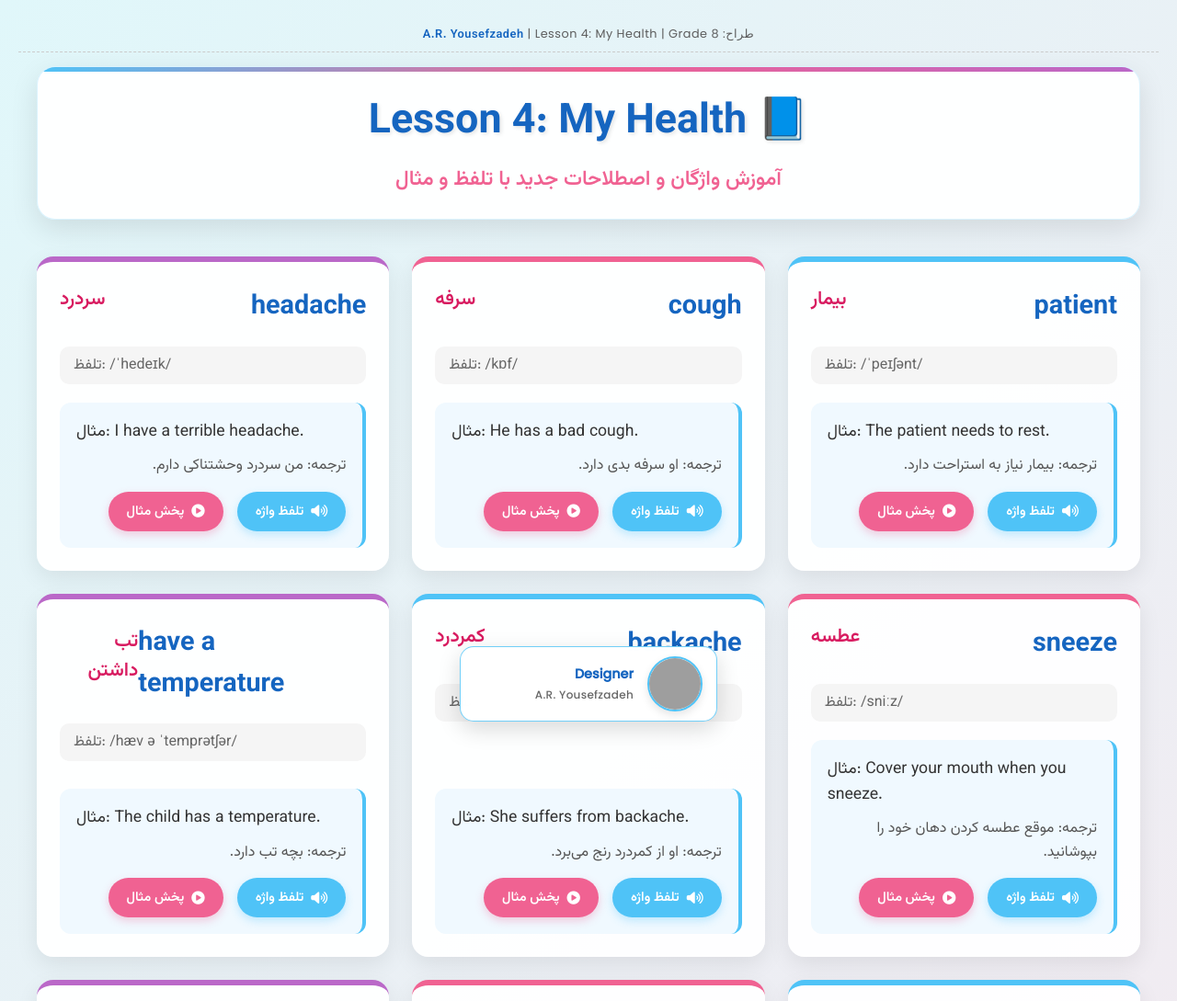
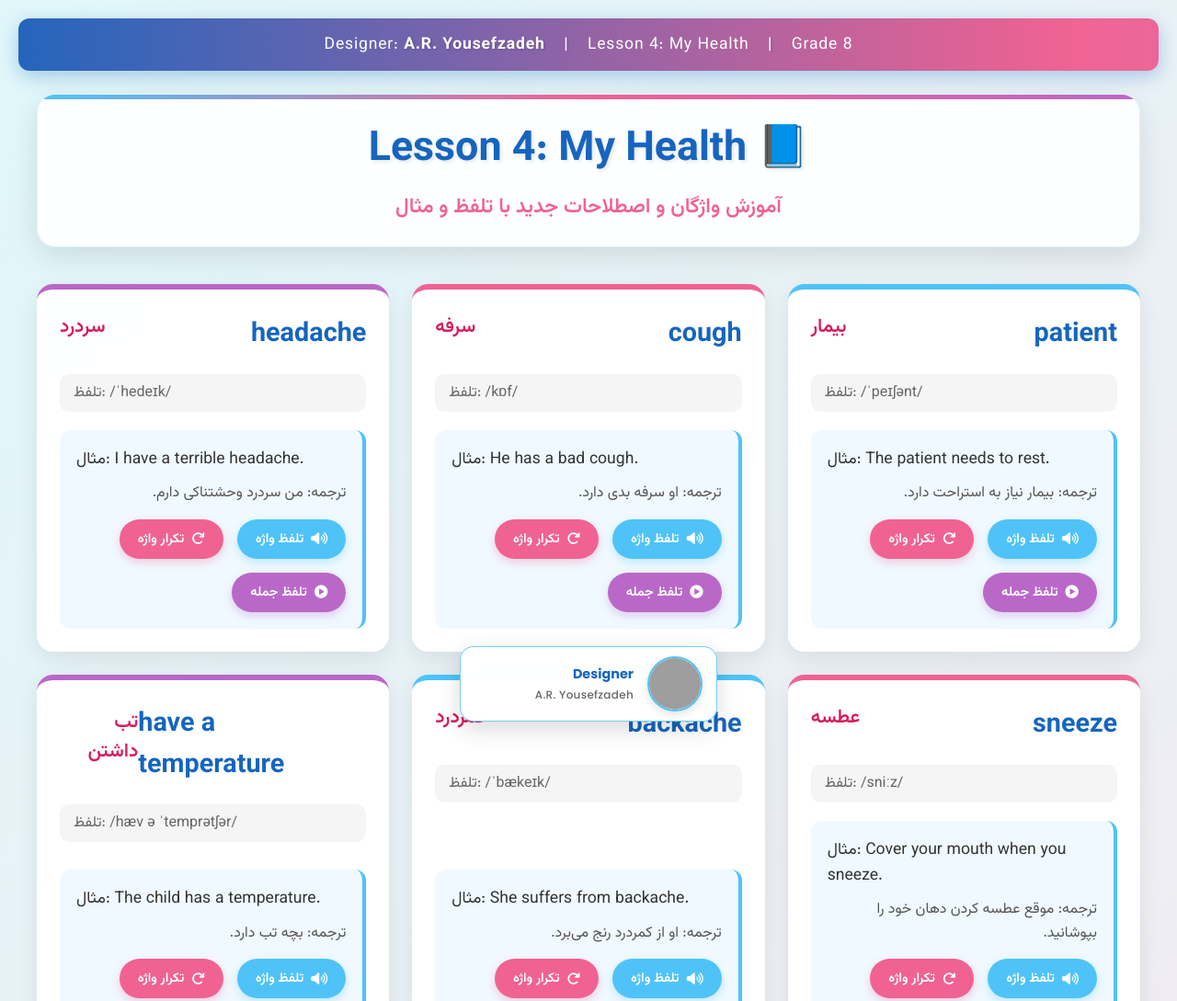
Before and after one commit to yousefzadeh50/Lesson-4-Grade-8, a plain HTML site: page index.html in a window 1280 px wide. Shown: the top 1089 px of the page at 92% size. Drawn offline with Linux system fonts and the light colour scheme; grey boxes are pictures that could not be loaded.

Commit message:
Update index.html

```diff
--- a/index.html
+++ b/index.html
@@ -5,7 +5,7 @@
     <meta name="viewport" content="width=device-width, initial-scale=1.0">
     <title>آموزش واژگان درس 4 - My Health</title>
     <link rel="stylesheet" href="https://cdnjs.cloudflare.com/ajax/libs/font-awesome/6.4.0/css/all.min.css">
-    <link rel="stylesheet" href="https://fonts.googleapis.com/css2?family=Vazirmatn:wght@300;400;600;700&family=Poppins:wght@300;400;500&display=swap">
+    <link rel="stylesheet" href="https://fonts.googleapis.com/css2?family=Vazirmatn:wght@300;400;600;700&family=Poppins:wght@300;400;500;600;700&display=swap">
     <style>
         * {
             margin: 0;
@@ -31,18 +31,58 @@
         /* هدر با مشخصات طراح در بالا */
         .designer-header-top {
             text-align: center;
-            padding: 8px 0;
-            margin-bottom: 15px;
-            color: #5d5d5d;
-            font-size: 0.8rem;
+            padding: 15px 0;
+            margin-bottom: 25px;
+            color: #ffffff;
+            font-size: 1.1rem;
             font-family: 'Poppins', sans-serif;
-            letter-spacing: 0.5px;
-            border-bottom: 1px dashed #ccc;
+            letter-spacing: 0.8px;
+            background: linear-gradient(90deg, #1565c0, #f06292, #ba68c8);
+            border-radius: 12px;
+            box-shadow: 0 6px 20px rgba(21, 101, 192, 0.3);
+            position: relative;
+            overflow: hidden;
+            animation: gradientShift 6s ease infinite;
+            background-size: 200% 200%;
+        }
+
+        @keyframes gradientShift {
+            0% { background-position: 0% 50%; }
+            50% { background-position: 100% 50%; }
+            100% { background-position: 0% 50%; }
+        }
+
+        .designer-header-top::before {
+            content: "";
+            position: absolute;
+            top: 0;
+            left: 0;
+            width: 100%;
+            height: 100%;
+            background: linear-gradient(90deg, transparent, rgba(255,255,255,0.1), transparent);
+            animation: shine 3s ease infinite;
+        }
+
+        @keyframes shine {
+            0% { transform: translateX(-100%); }
+            100% { transform: translateX(100%); }
         }
 
         .designer-header-top span {
-            color: #1565c0;
-            font-weight: 600;
+            color: #fff;
+            font-weight: 700;
+            text-shadow: 1px 1px 3px rgba(0, 0, 0, 0.2);
+        }
+
+        .header-content {
+            position: relative;
+            z-index: 2;
+            padding: 0 20px;
+        }
+
+        .header-separator {
+            margin: 0 15px;
+            color: rgba(255, 255, 255, 0.8);
         }
 
         header {
@@ -177,6 +217,7 @@
             display: flex;
             gap: 15px;
             margin-top: 15px;
+            flex-wrap: wrap;
         }
 
         .audio-btn {
@@ -207,6 +248,15 @@
 
         .audio-btn.example-btn:hover {
             background: #ec407a;
+        }
+
+        .audio-btn.sentence-btn {
+            background: #ba68c8;
+            box-shadow: 0 4px 10px rgba(186, 104, 200, 0.3);
+        }
+
+        .audio-btn.sentence-btn:hover {
+            background: #ab47bc;
         }
 
         /* کادر طراح شناور در پایین صفحه */
@@ -286,6 +336,21 @@
         }
 
         @media (max-width: 768px) {
+            .designer-header-top {
+                font-size: 0.9rem;
+                padding: 12px 0;
+            }
+
+            .header-content {
+                display: flex;
+                flex-direction: column;
+                gap: 5px;
+            }
+
+            .header-separator {
+                display: none;
+            }
+
             .floating-designer {
                 width: 90%;
                 max-width: 280px;
@@ -304,10 +369,6 @@
             .vocabulary-grid {
                 grid-template-columns: 1fr;
             }
-
-            .designer-header-top {
-                font-size: 0.7rem;
-            }
         }
 
         @media (max-width: 480px) {
@@ -323,13 +384,23 @@
                 width: 50px;
                 height: 50px;
             }
+
+            .audio-controls {
+                flex-direction: column;
+            }
         }
     </style>
 </head>
 <body>
     <!-- مشخصات طراح در بالای صفحه -->
     <div class="designer-header-top">
-        طراح: <span>A.R. Yousefzadeh</span> | Lesson 4: My Health | Grade 8
+        <div class="header-content">
+            Designer: <span>A.R. Yousefzadeh</span>
+            <span class="header-separator">|</span>
+            Lesson 4: My Health
+            <span class="header-separator">|</span>
+            Grade 8
+        </div>
     </div>
 
     <div class="container">
@@ -368,7 +439,7 @@
                 example: "The patient needs to rest.",
                 examplePersian: "بیمار نیاز به استراحت دارد.",
                 wordAudio: "https://ssl.gstatic.com/dictionary/static/sounds/20200429/patient--_gb_1.mp3",
-                exampleAudio: "https://ssl.gstatic.com/dictionary/static/sounds/20200429/patient--_gb_1.mp3"
+                sentenceAudio: "https://ssl.gstatic.com/dictionary/static/sounds/20200429/patient--_gb_1.mp3" // در حالت واقعی باید آدرس جمله باشد
             },
             {
                 word: "cough",
@@ -377,7 +448,7 @@
                 example: "He has a bad cough.",
                 examplePersian: "او سرفه بدی دارد.",
                 wordAudio: "https://ssl.gstatic.com/dictionary/static/sounds/20200429/cough--_gb_1.mp3",
-                exampleAudio: "https://ssl.gstatic.com/dictionary/static/sounds/20200429/cough--_gb_1.mp3"
+                sentenceAudio: "https://ssl.gstatic.com/dictionary/static/sounds/20200429/cough--_gb_1.mp3"
             },
             {
                 word: "headache",
@@ -386,7 +457,7 @@
                 example: "I have a terrible headache.",
                 examplePersian: "من سردرد وحشتناکی دارم.",
                 wordAudio: "https://ssl.gstatic.com/dictionary/static/sounds/20200429/headache--_gb_1.mp3",
-                exampleAudio: "https://ssl.gstatic.com/dictionary/static/sounds/20200429/headache--_gb_1.mp3"
+                sentenceAudio: "https://ssl.gstatic.com/dictionary/static/sounds/20200429/headache--_gb_1.mp3"
             },
             {
                 word: "sneeze",
@@ -395,7 +466,7 @@
                 example: "Cover your mouth when you sneeze.",
                 examplePersian: "موقع عطسه کردن دهان خود را بپوشانید.",
                 wordAudio: "https://ssl.gstatic.com/dictionary/static/sounds/20200429/sneeze--_gb_1.mp3",
-                exampleAudio: "https://ssl.gstatic.com/dictionary/static/sounds/20200429/sneeze--_gb_1.mp3"
+                sentenceAudio: "https://ssl.gstatic.com/dictionary/static/sounds/20200429/sneeze--_gb_1.mp3"
             },
             {
                 word: "backache",
@@ -404,7 +475,7 @@
                 example: "She suffers from backache.",
                 examplePersian: "او از کمردرد رنج می‌برد.",
                 wordAudio: "https://ssl.gstatic.com/dictionary/static/sounds/20200429/backache--_gb_1.mp3",
-                exampleAudio: "https://ssl.gstatic.com/dictionary/static/sounds/20200429/backache--_gb_1.mp3"
+                sentenceAudio: "https://ssl.gstatic.com/dictionary/static/sounds/20200429/backache--_gb_1.mp3"
             },
             {
                 word: "have a temperature",
@@ -413,7 +484,7 @@
                 example: "The child has a temperature.",
                 examplePersian: "بچه تب دارد.",
                 wordAudio: "https://ssl.gstatic.com/dictionary/static/sounds/20200429/temperature--_gb_1.mp3",
-                exampleAudio: "https://ssl.gstatic.com/dictionary/static/sounds/20200429/temperature--_gb_1.mp3"
+                sentenceAudio: "https://ssl.gstatic.com/dictionary/static/sounds/20200429/temperature--_gb_1.mp3"
             },
             {
                 word: "toothache",
@@ -422,7 +493,7 @@
                 example: "I can't eat because of toothache.",
                 examplePersian: "من به خاطر دندان درد نمی‌توانم غذا بخورم.",
                 wordAudio: "https://ssl.gstatic.com/dictionary/static/sounds/20200429/toothache--_gb_1.mp3",
-                exampleAudio: "https://ssl.gstatic.com/dictionary/static/sounds/20200429/toothache--_gb_1.mp3"
+                sentenceAudio: "https://ssl.gstatic.com/dictionary/static/sounds/20200429/toothache--_gb_1.mp3"
             },
             {
                 word: "hospital",
@@ -431,7 +502,7 @@
                 example: "She works in a hospital.",
                 examplePersian: "او در یک بیمارستان کار می‌کند.",
                 wordAudio: "https://ssl.gstatic.com/dictionary/static/sounds/20200429/hospital--_gb_1.mp3",
-                exampleAudio: "https://ssl.gstatic.com/dictionary/static/sounds/20200429/hospital--_gb_1.mp3"
+                sentenceAudio: "https://ssl.gstatic.com/dictionary/static/sounds/20200429/hospital--_gb_1.mp3"
             },
             {
                 word: "stomach ache",
@@ -440,7 +511,7 @@
                 example: "He has a stomach ache.",
                 examplePersian: "او دل درد دارد.",
                 wordAudio: "https://ssl.gstatic.com/dictionary/static/sounds/20200429/stomach--_gb_1.mp3",
-                exampleAudio: "https://ssl.gstatic.com/dictionary/static/sounds/20200429/stomach--_gb_1.mp3"
+                sentenceAudio: "https://ssl.gstatic.com/dictionary/static/sounds/20200429/stomach--_gb_1.mp3"
             },
             {
                 word: "doctor",
@@ -449,7 +520,7 @@
                 example: "You should see a doctor.",
                 examplePersian: "باید به دکتر مراجعه کنی.",
                 wordAudio: "https://ssl.gstatic.com/dictionary/static/sounds/20200429/doctor--_gb_1.mp3",
-                exampleAudio: "https://ssl.gstatic.com/dictionary/static/sounds/20200429/doctor--_gb_1.mp3"
+                sentenceAudio: "https://ssl.gstatic.com/dictionary/static/sounds/20200429/doctor--_gb_1.mp3"
             },
             {
                 word: "sore eyes",
@@ -458,7 +529,7 @@
                 example: "My eyes are sore.",
                 examplePersian: "چشم‌هایم درد می‌کنند.",
                 wordAudio: "https://ssl.gstatic.com/dictionary/static/sounds/20200429/sore--_gb_1.mp3",
-                exampleAudio: "https://ssl.gstatic.com/dictionary/static/sounds/20200429/sore--_gb_1.mp3"
+                sentenceAudio: "https://ssl.gstatic.com/dictionary/static/sounds/20200429/sore--_gb_1.mp3"
             },
             {
                 word: "nurse",
@@ -467,7 +538,7 @@
                 example: "The nurse is very kind.",
                 examplePersian: "پرستار بسیار مهربان است.",
                 wordAudio: "https://ssl.gstatic.com/dictionary/static/sounds/20200429/nurse--_gb_1.mp3",
-                exampleAudio: "https://ssl.gstatic.com/dictionary/static/sounds/20200429/nurse--_gb_1.mp3"
+                sentenceAudio: "https://ssl.gstatic.com/dictionary/static/sounds/20200429/nurse--_gb_1.mp3"
             },
             {
                 word: "sore throat",
@@ -476,7 +547,7 @@
                 example: "I have a sore throat.",
                 examplePersian: "من گلو درد دارم.",
                 wordAudio: "https://ssl.gstatic.com/dictionary/static/sounds/20200429/throat--_gb_1.mp3",
-                exampleAudio: "https://ssl.gstatic.com/dictionary/static/sounds/20200429/throat--_gb_1.mp3"
+                sentenceAudio: "https://ssl.gstatic.com/dictionary/static/sounds/20200429/throat--_gb_1.mp3"
             },
             {
                 word: "drugstore",
@@ -485,7 +556,7 @@
                 example: "I need to go to the drugstore.",
                 examplePersian: "من باید به داروخانه بروم.",
                 wordAudio: "https://ssl.gstatic.com/dictionary/static/sounds/20200429/drugstore--_us_1.mp3",
-                exampleAudio: "https://ssl.gstatic.com/dictionary/static/sounds/20200429/drugstore--_us_1.mp3"
+                sentenceAudio: "https://ssl.gstatic.com/dictionary/static/sounds/20200429/drugstore--_us_1.mp3"
             },
             {
                 word: "running nose",
@@ -494,7 +565,7 @@
                 example: "She has a running nose.",
                 examplePersian: "او آبریزش بینی دارد.",
                 wordAudio: "https://ssl.gstatic.com/dictionary/static/sounds/20200429/running--_gb_1.mp3",
-                exampleAudio: "https://ssl.gstatic.com/dictionary/static/sounds/20200429/running--_gb_1.mp3"
+                sentenceAudio: "https://ssl.gstatic.com/dictionary/static/sounds/20200429/running--_gb_1.mp3"
             },
             {
                 word: "mumps",
@@ -503,7 +574,7 @@
                 example: "Mumps is a childhood illness.",
                 examplePersian: "اوریون یک بیماری دوران کودکی است.",
                 wordAudio: "https://ssl.gstatic.com/dictionary/static/sounds/20200429/mumps--_gb_1.mp3",
-                exampleAudio: "https://ssl.gstatic.com/dictionary/static/sounds/20200429/mumps--_gb_1.mp3"
+                sentenceAudio: "https://ssl.gstatic.com/dictionary/static/sounds/20200429/mumps--_gb_1.mp3"
             },
             {
                 word: "measles",
@@ -512,7 +583,7 @@
                 example: "Measles can be prevented by vaccine.",
                 examplePersian: "سرخک با واکسن قابل پیشگیری است.",
                 wordAudio: "https://ssl.gstatic.com/dictionary/static/sounds/20200429/measles--_gb_1.mp3",
-                exampleAudio: "https://ssl.gstatic.com/dictionary/static/sounds/20200429/measles--_gb_1.mp3"
+                sentenceAudio: "https://ssl.gstatic.com/dictionary/static/sounds/20200429/measles--_gb_1.mp3"
             }
         ];
 
@@ -537,8 +608,11 @@
                             <button class="audio-btn word-btn" data-audio="${item.wordAudio}" data-word="${item.word}">
                                 <i class="fas fa-volume-up"></i> تلفظ واژه
                             </button>
-                            <button class="audio-btn example-btn" data-audio="${item.exampleAudio}" data-word="${item.word}">
-                                <i class="fas fa-play-circle"></i> پخش مثال
+                            <button class="audio-btn example-btn" data-audio="${item.wordAudio}" data-word="${item.word}">
+                                <i class="fas fa-redo"></i> تکرار واژه
+                            </button>
+                            <button class="audio-btn sentence-btn" data-audio="${item.sentenceAudio}" data-word="${item.word}">
+                                <i class="fas fa-play-circle"></i> تلفظ جمله
                             </button>
                         </div>
                     </div>
@@ -552,14 +626,25 @@
                 button.addEventListener('click', function() {
                     const audioUrl = this.getAttribute('data-audio');
                     const word = this.getAttribute('data-word');
-                    playAudio(audioUrl, word);
+                    const buttonType = Array.from(this.classList).find(cls => cls.includes('btn'));
+                    playAudio(audioUrl, word, buttonType);
                 });
             });
         }
 
         // تابع پخش صدا
-        function playAudio(url, word) {
+        function playAudio(url, word, buttonType) {
             const audio = new Audio(url);
+
+            // نمایش پیام مناسب برای هر نوع دکمه
+            const buttonMessages = {
+                'word-btn': `در حال پخش تلفظ واژه "${word}"...`,
+                'example-btn': `در حال تکرار تلفظ واژه "${word}"...`,
+                'sentence-btn': `در حال پخش تلفظ جمله مثال برای "${word}"...`
+            };
+
+            // در محیط واقعی، این پیام می‌تواند به کاربر نشان داده شود
+            console.log(buttonMessages[buttonType] || `در حال پخش صدا برای "${word}"...`);
 
             audio.play().catch(error => {
                 console.log(`خطا در پخش صدا برای ${word}:`, error);
```
